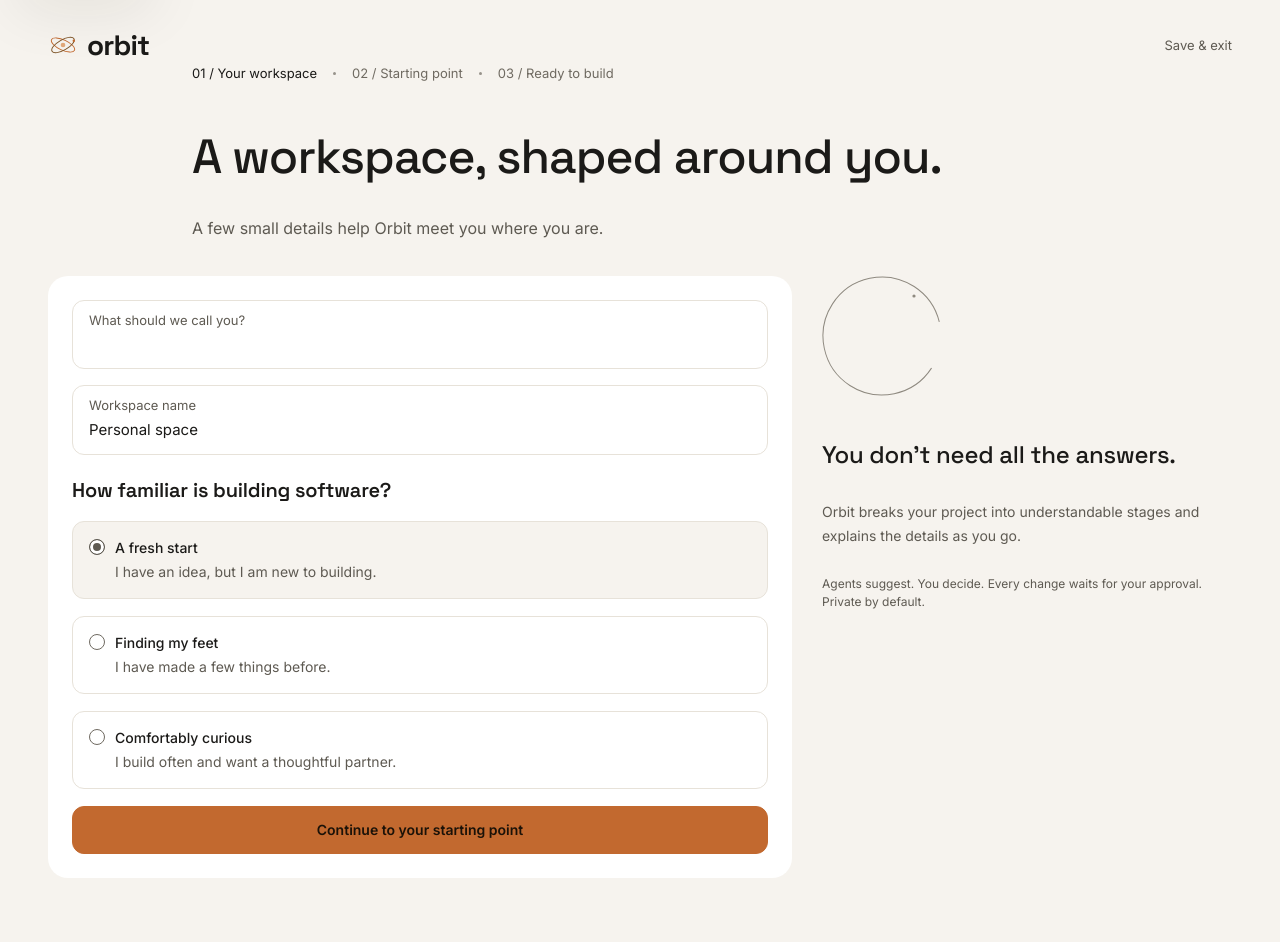
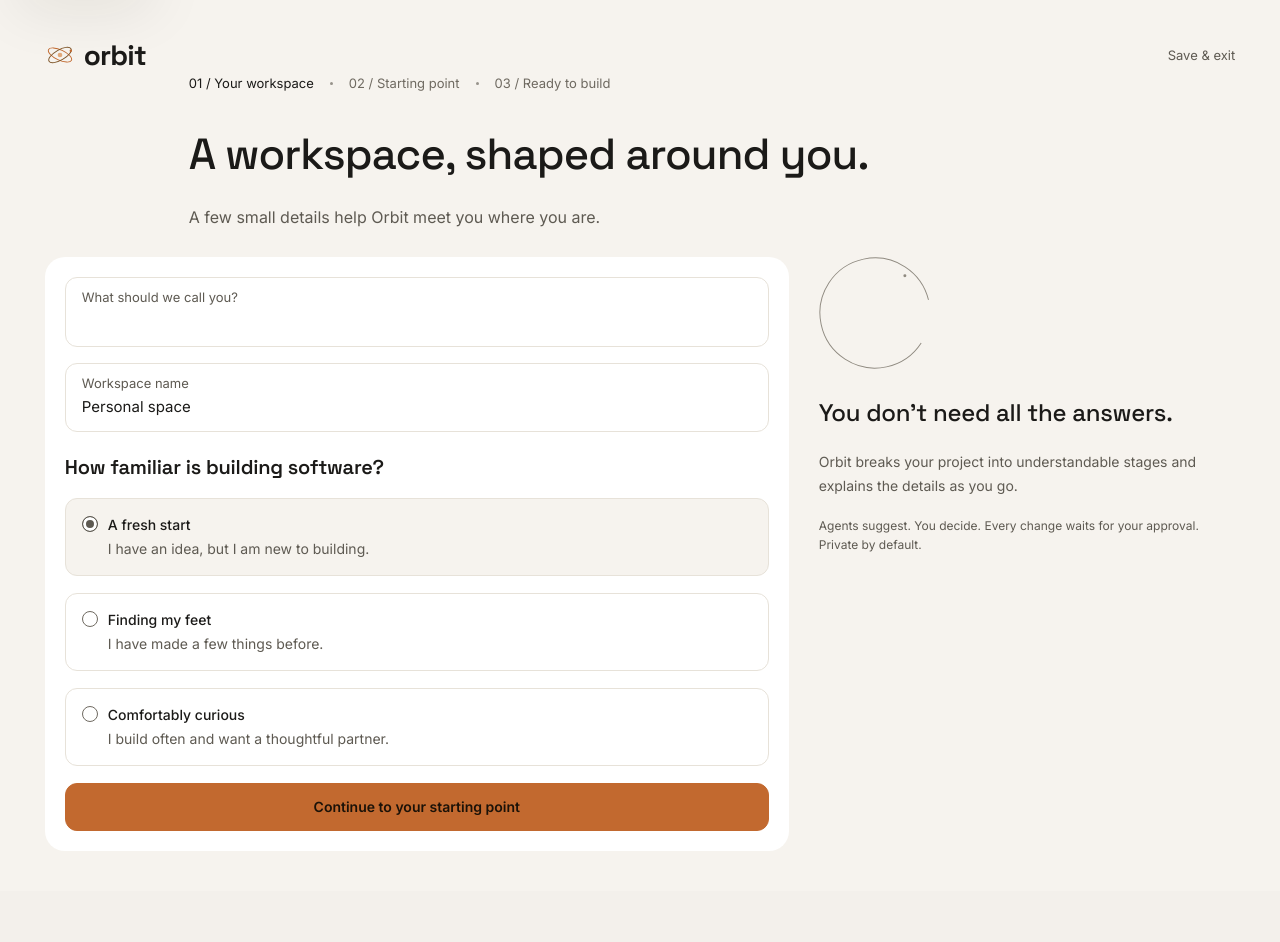
Before and after one commit to CalebPiusC/ORBIT...BETA, a Python web app: template app/templates/personalize.html in a window 1280 px wide. After the commit the page ends 851 px from the top, so only its background shows below. Run offline with Jinja, Linux system fonts and the light colour scheme; the template is opened without the code that fills it, so the values that code supplies are empty.

Commit message:
Onboarding: short-window rhythm, sticky side column
Same treatment as the auth shell, on this screen's own markup:

- header 26px -> clamp(16, 4.5vh, 48); the stepper keeps no top gap, so
  the wordmark-to-content distance stays the tightest on the site.
- title margin 46 -> clamp(24, 4.5vh, 48) and type 48 -> clamp(30, 3.4vw, 48);
  sub 30 -> clamp(16, 3vh, 32); body 36 -> clamp(16, 3.6vh, 32);
  card padding 24 -> clamp(16, 2.5vh, 24); bottom pad 64 -> clamp(24, 5vh, 64).
- the ring column (arc + note) is sticky on desktop, its arc sized in vh,
  so the ring is never cut; below 980px it un-sticks like the rest.
- phone: header 64 -> 16-32, bottom pad 48 -> 24-48.

Co-authored-by: arena-agent <297053741+arena-agent@users.noreply.github.com>

```diff
--- a/app/templates/personalize.html
+++ b/app/templates/personalize.html
@@ -55,7 +55,7 @@
     align-items: center;
     justify-content: space-between;
     gap: 24px;
-    padding: 26px 48px 0;
+    padding: clamp(16px, 4.5vh, 48px) clamp(24px, 3.5vw, 48px) 0;
   }
 
   .brand {
@@ -90,7 +90,9 @@
   .onb-exit:hover { color: var(--text-1); }
 
   .onb-main {
-    padding: 0 48px 64px;
+    /* No top padding: the stepper sits straight under the wordmark, which
+       is the tightest this screen gets at any window height. */
+    padding: 0 clamp(24px, 3.5vw, 48px) clamp(24px, 5vh, 64px);
   }
 
   .onb-wrap {
@@ -130,10 +132,10 @@
 
   /* ---------------- heading ---------------- */
   .onb-title {
-    margin-top: 46px;
+    margin-top: clamp(24px, 4.5vh, 48px);
     padding-left: 144px;
     font-family: var(--font-display);
-    font-size: 48px;
+    font-size: clamp(30px, 3.4vw, 48px);
     font-weight: 500;
     line-height: 1.2;
     letter-spacing: -0.02em;
@@ -141,7 +143,7 @@
   }
 
   .onb-sub {
-    margin-top: 30px;
+    margin-top: clamp(16px, 3vh, 32px);
     padding-left: 144px;
     font-size: 16px;
     line-height: 1.5;
@@ -150,7 +152,7 @@
 
   /* ---------------- the two-column body ---------------- */
   .onb-body {
-    margin-top: 36px;
+    margin-top: clamp(16px, 3.6vh, 32px);
     display: grid;
     grid-template-columns: 744px minmax(0, 1fr);
     gap: 30px;
@@ -158,7 +160,7 @@
   }
 
   .onb-card {
-    padding: 24px;
+    padding: clamp(16px, 2.5vh, 24px);
     border-radius: var(--r-panel);
     background: var(--surface);
   }
@@ -363,12 +365,21 @@
 
   .onb-skip button:hover { color: var(--text-1); }
 
-  /* ---------------- aside ---------------- */
-  .onb-aside { padding-top: 0; }
+  /* ---------------- aside ----------------
+     The column next to the form; sticky so the ring and the note stay in
+     view while the card scrolls, and bounded by vh so it never outgrows
+     the window. It is a grid cell, so it cannot overlap the form. */
+  .onb-aside {
+    position: sticky;
+    top: clamp(16px, 4vh, 32px);
+    align-self: start;
+    padding-top: 0;
+  }
 
   .onb-arc {
-    width: 120px;
-    height: 120px;
+    width: clamp(96px, 14vh, 120px);
+    height: auto;
+    aspect-ratio: 1 / 1;
     color: var(--ring);
   }
 
@@ -376,7 +387,7 @@
   .onb-arc .onb-arc__dot { fill: currentColor; stroke: none; }
 
   .onb-aside__title {
-    margin-top: 41px;
+    margin-top: clamp(16px, 3.2vh, 40px);
     font-family: var(--font-display);
     font-size: 24px;
     font-weight: 500;
@@ -386,14 +397,14 @@
   }
 
   .onb-aside__body {
-    margin-top: 27px;
+    margin-top: clamp(16px, 2.4vh, 24px);
     font-size: 14px;
     line-height: 1.7;
     color: var(--text-2);
   }
 
   .onb-aside__fine {
-    margin-top: 27px;
+    margin-top: clamp(16px, 2.4vh, 24px);
     font-size: 12px;
     line-height: 1.55;
     color: var(--text-2);
@@ -442,15 +453,16 @@
   @media (max-width: 980px) {
     .onb-body { grid-template-columns: minmax(0, 1fr); gap: 40px; }
     .onb-title { font-size: 38px; }
+    .onb-aside { position: static; top: auto; }
     .onb-aside__title { margin-top: 32px; }
   }
 
   @media (max-width: 720px) {
-    .onb-header { padding: 64px 24px 0; }
+    .onb-header { padding: clamp(16px, 6vw, 32px) 24px 0; }
     .brand__mark { width: 26px; height: 26px; }
     .brand__word { font-size: 26px; }
 
-    .onb-main { padding: 0 24px 48px; }
+    .onb-main { padding: 0 24px clamp(24px, 5vh, 48px); }
 
     .onb-steps {
       gap: 8px 12px;
```
